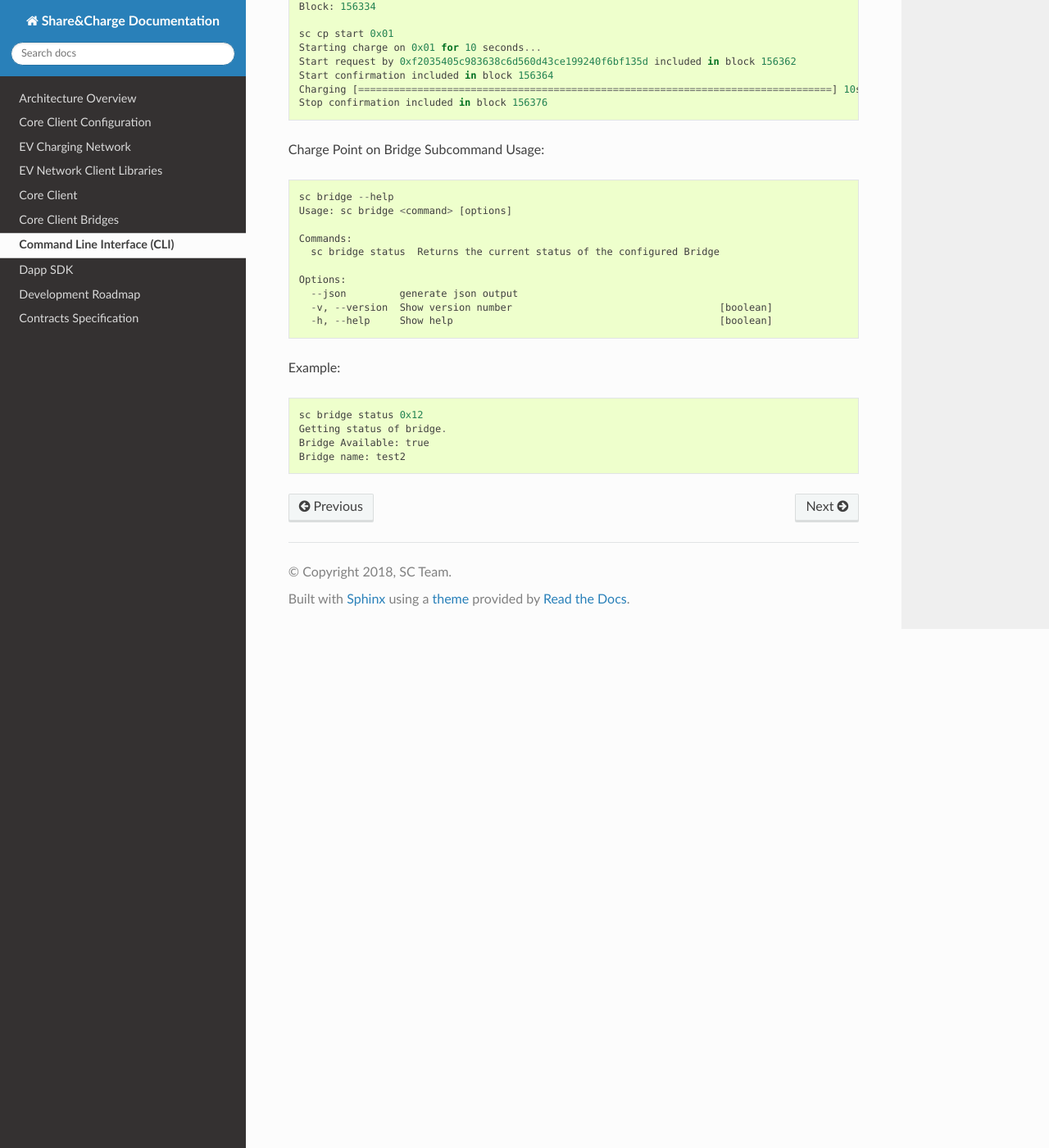
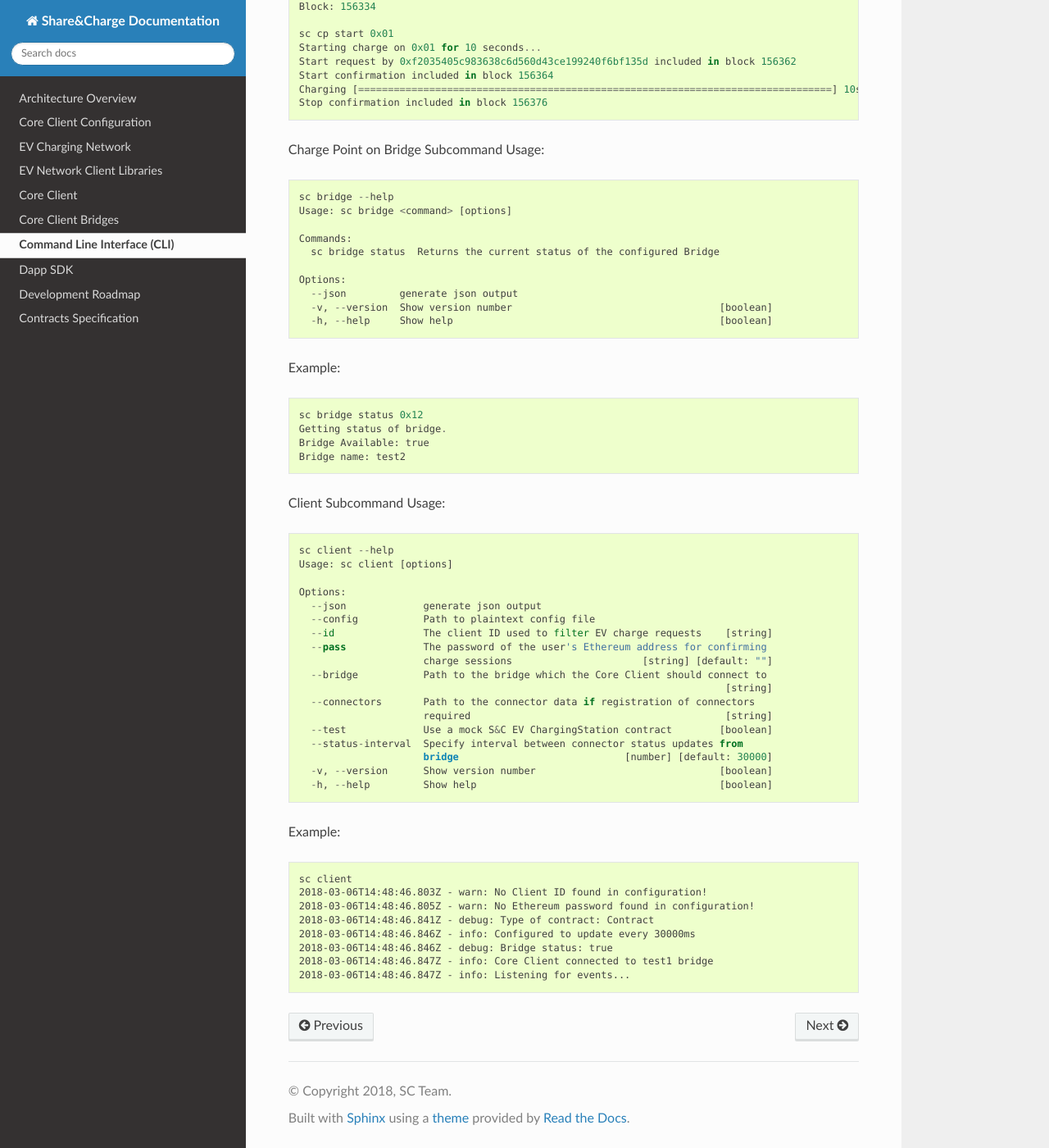
Before and after one commit to shareandcharge/sharecharge-documentation, a Sphinx documentation site: the page built from docs/cli/index.rst, in a window 1280 px wide and 1400 px high, scrolled down 993 px. Shown: the whole window at 82% size. Built offline with Sphinx 7.4.7 and the Read the Docs theme 2.0.0, drawn with Linux system fonts in a browser that asks for light colours.

Commit message:
added sc client command documentation

```diff
--- a/docs/cli/index.rst
+++ b/docs/cli/index.rst
@@ -64,3 +64,36 @@ Example::
     Getting status of bridge.
     Bridge Available: true
     Bridge name: test2
+
+
+Client Subcommand Usage::
+
+    sc client --help
+    Usage: sc client [options]
+
+    Options:
+      --json             generate json output
+      --config           Path to plaintext config file
+      --id               The client ID used to filter EV charge requests    [string]
+      --pass             The password of the user's Ethereum address for confirming
+                         charge sessions                      [string] [default: ""]
+      --bridge           Path to the bridge which the Core Client should connect to
+                                                                            [string]
+      --connectors       Path to the connector data if registration of connectors
+                         required                                           [string]
+      --test             Use a mock S&C EV ChargingStation contract        [boolean]
+      --status-interval  Specify interval between connector status updates from
+                         bridge                            [number] [default: 30000]
+      -v, --version      Show version number                               [boolean]
+      -h, --help         Show help                                         [boolean]
+
+Example::
+
+    sc client
+    2018-03-06T14:48:46.803Z - warn: No Client ID found in configuration!
+    2018-03-06T14:48:46.805Z - warn: No Ethereum password found in configuration!
+    2018-03-06T14:48:46.841Z - debug: Type of contract: Contract
+    2018-03-06T14:48:46.846Z - info: Configured to update every 30000ms
+    2018-03-06T14:48:46.846Z - debug: Bridge status: true
+    2018-03-06T14:48:46.847Z - info: Core Client connected to test1 bridge
+    2018-03-06T14:48:46.847Z - info: Listening for events...
```
